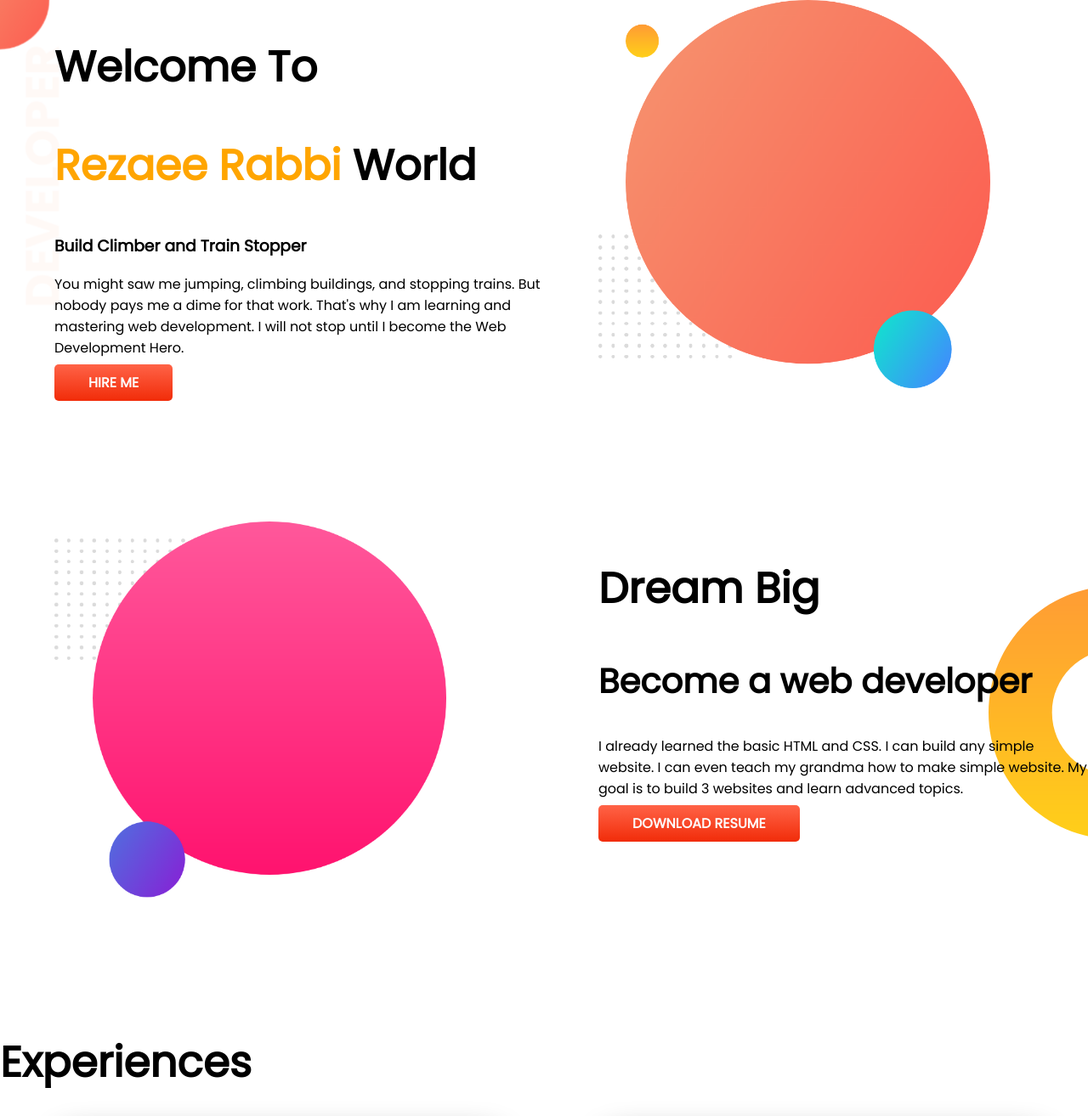
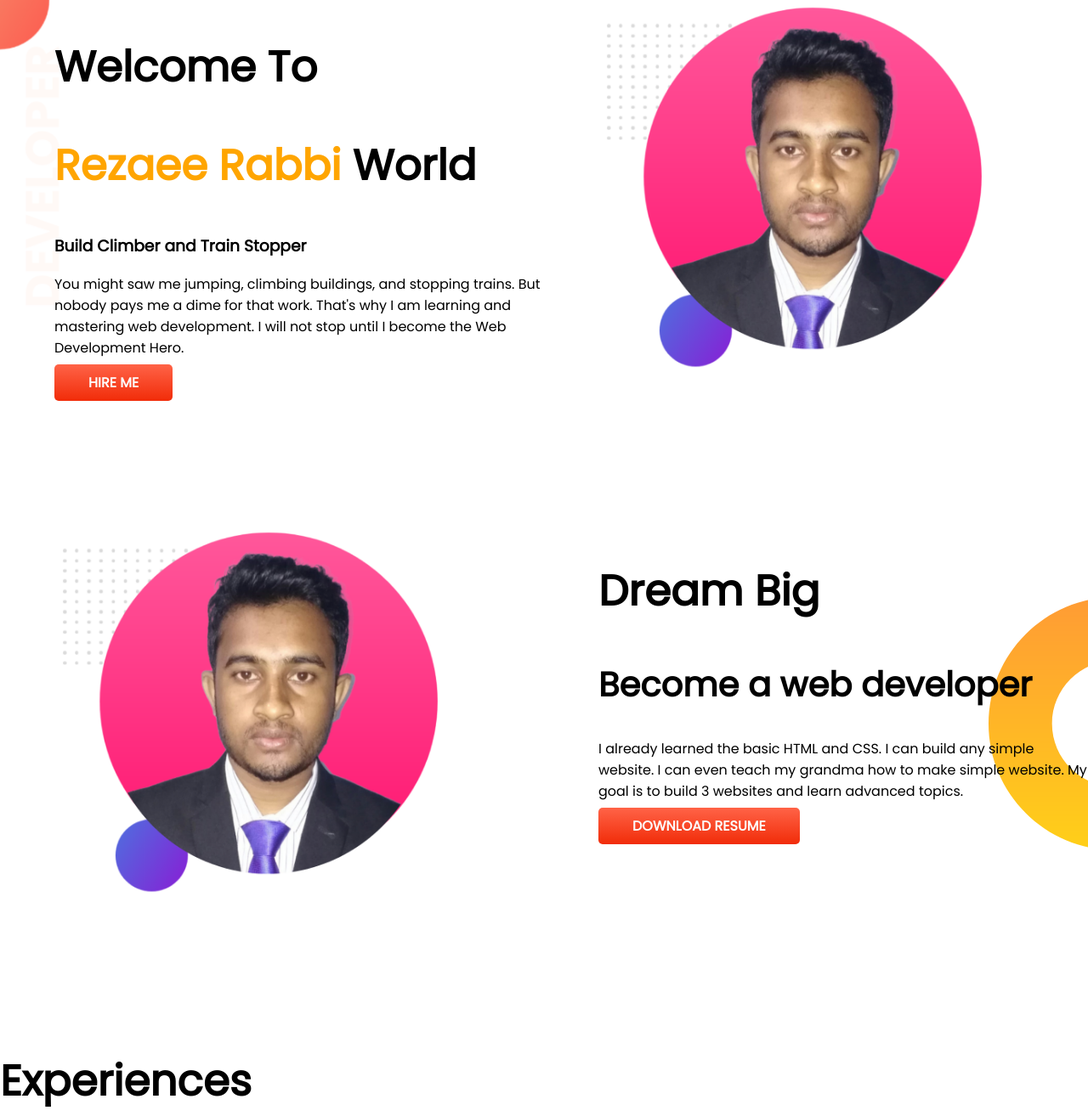
Before and after one commit to Rezaee-Rabbi/developer-portfolio2, a plain HTML site: page index.html in a window 1280 px wide. Shown: the top 1314 px of the page at 85% size. Drawn offline with Linux system fonts and the light colour scheme.

Commit message:
my pic added

```diff
--- a/index.html
+++ b/index.html
@@ -26,12 +26,12 @@
             <a class="link-button" target="_blank" href="https://rezaeerabbi.com/">hire me</a>
         </div>
         <div class="width-left">
-            <img src="imges/my-bg.png" alt="">
+            <img src="imges/Untitled design.png" alt="">
         </div>
     </section>
     <section class="Dream-big flexible-container">
         <div class="width-left">
-            <img src="imges/my-bg2.png" alt="">
+            <img src="imges/Untitled design.png" alt="">
         </div>
         <div class="width-left">
             <h1>Dream Big</h1>
```
Also changed, not shown: imges/Untitled design.png (added).
